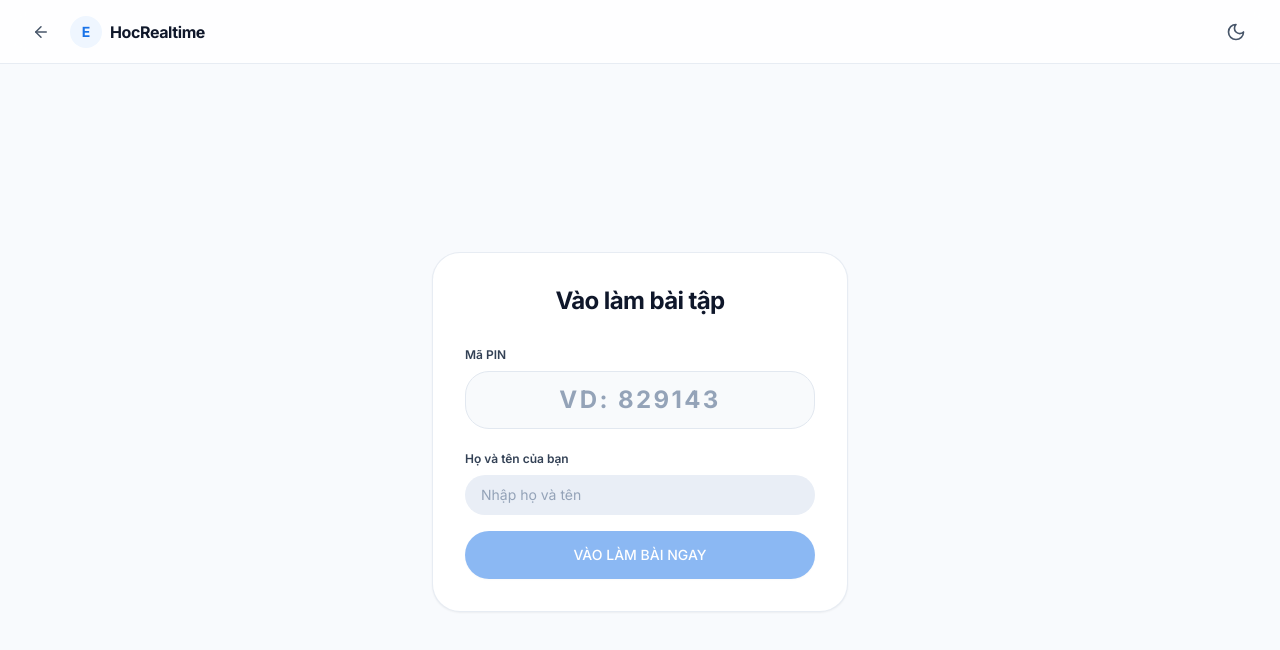
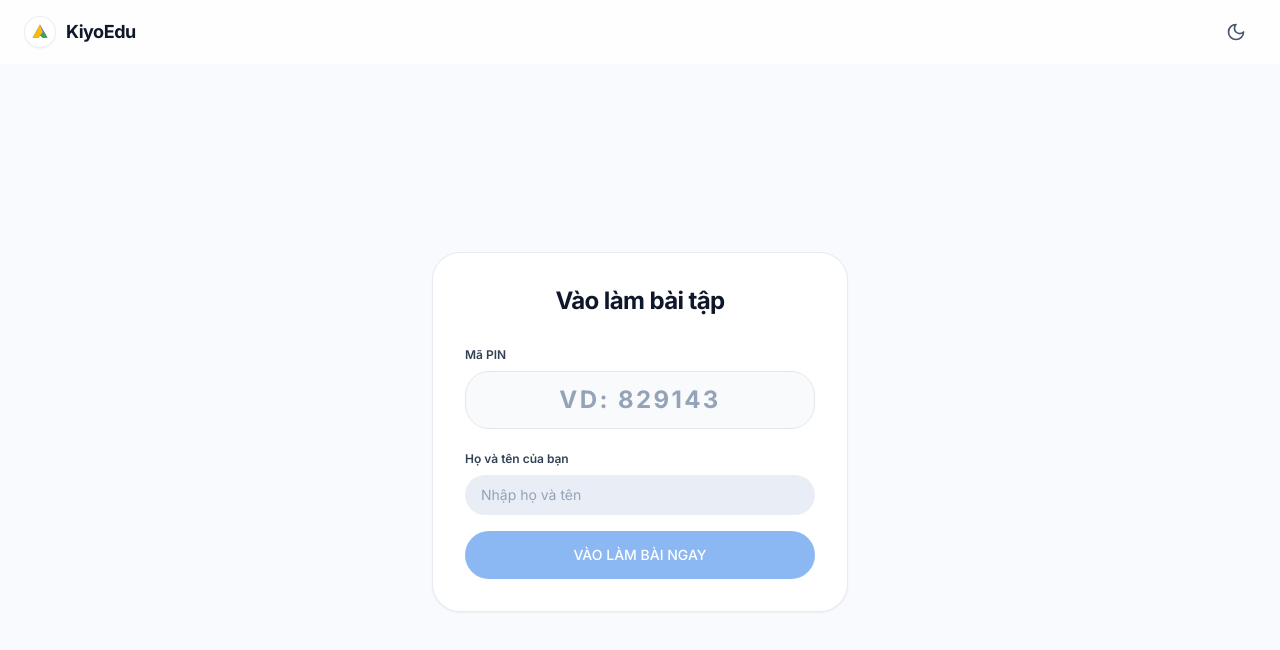
Before and after one commit to nguyenede/edu, a Next.js app in the folder web-hoc-tap/frontend/: page /app/play in a window 1280 px wide. Shown: the top 650 px of the page. Built offline with nearby package versions, Linux system fonts and the light colour scheme.

Commit message:
fix(branding): remove header divider line and back arrow, synchronize KiyoEdu brand logo

```diff
--- a/web-hoc-tap/frontend/src/app/login/page.tsx
+++ b/web-hoc-tap/frontend/src/app/login/page.tsx
@@ -175,7 +175,7 @@ function LoginFormContent() {
             </svg>
           </div>
           <span className="text-2xl font-extrabold tracking-tight text-slate-800 dark:text-slate-200">
-            HocRealtime
+            KiyoEdu
           </span>
         </div>
         <h2 className="text-2xl font-extrabold tracking-tight text-slate-900 dark:text-slate-100">
--- a/web-hoc-tap/frontend/src/app/play/page.tsx
+++ b/web-hoc-tap/frontend/src/app/play/page.tsx
@@ -22,7 +22,6 @@ import {
   Home,
   QrCode,
   Loader2,
-  ArrowLeft,
   Check,
   FileText,
   User,
@@ -544,23 +543,19 @@ function BlooketPlayContent() {
     return (
       <div className="min-h-screen bg-google-bg dark:bg-[#131314] text-slate-900 dark:text-slate-100 flex flex-col justify-between font-sans">
         {/* Top Navbar */}
-        <header className="h-16 px-4 sm:px-6 flex items-center justify-between border-b border-slate-200/80 dark:border-slate-800 bg-white/80 dark:bg-[#18181b]/80 backdrop-blur-md">
-          <div className="flex items-center gap-3">
-            <button
-              onClick={() => router.push('/app/documents')}
-              className="p-2 rounded-xl text-slate-600 dark:text-slate-400 hover:bg-slate-100 dark:hover:bg-slate-800 transition-colors"
-              title="Quay lại tài liệu"
-            >
-              <ArrowLeft size={18} />
-            </button>
-            <div className="flex items-center gap-2">
-              <div className="w-8 h-8 rounded-xl bg-blue-50 dark:bg-blue-950 text-google-blue font-bold text-sm flex items-center justify-center">
-                E
-              </div>
-              <span className="font-bold text-base tracking-tight text-slate-900 dark:text-slate-100">
-                HocRealtime
-              </span>
+        <header className="h-16 px-4 sm:px-6 flex items-center justify-between bg-white/80 dark:bg-[#18181b]/80 backdrop-blur-md">
+          <div className="flex items-center gap-2.5">
+            <div className="w-8 h-8 rounded-xl bg-white dark:bg-[#1e1f20] flex items-center justify-center p-1.5 shrink-0 shadow-sm border border-slate-200/70 dark:border-[#2d2f31]">
+              <svg viewBox="0 0 24 24" width="20" height="20" className="w-full h-full block" style={{ maxWidth: '20px', maxHeight: '20px' }}>
+                <path fill="#4285F4" d="M12 2L2 19.7h8.4L12 16.2l3.6 3.5H22L12 2z" />
+                <path fill="#FBBC05" d="M2 19.7h8.4L15.6 12 12 2 2 19.7z" />
+                <path fill="#34A853" d="M12 16.2l3.6 3.5H22L17.2 12 12 16.2z" />
+                <path fill="#EA4335" d="M12 2l5.2 10 4.8 7.7L12 2z" />
+              </svg>
             </div>
+            <span className="font-bold text-base sm:text-lg tracking-tight text-slate-900 dark:text-slate-100">
+              KiyoEdu
+            </span>
           </div>
 
           <div className="flex items-center gap-2">
@@ -848,10 +843,15 @@ function BlooketPlayContent() {
     return (
       <div className="min-h-screen bg-google-bg dark:bg-[#131314] text-slate-900 dark:text-slate-100 flex flex-col justify-between font-sans">
         {/* Header */}
-        <header className="h-16 px-4 sm:px-6 flex items-center justify-between border-b border-slate-200/80 dark:border-slate-800 bg-white/80 dark:bg-[#18181b]/80 backdrop-blur-md">
-          <div className="flex items-center gap-2">
-            <div className="w-8 h-8 rounded-xl bg-blue-50 dark:bg-blue-950 text-google-blue font-bold text-sm flex items-center justify-center">
-              E
+        <header className="h-16 px-4 sm:px-6 flex items-center justify-between bg-white/80 dark:bg-[#18181b]/80 backdrop-blur-md">
+          <div className="flex items-center gap-2.5">
+            <div className="w-8 h-8 rounded-xl bg-white dark:bg-[#1e1f20] flex items-center justify-center p-1.5 shrink-0 shadow-sm border border-slate-200/70 dark:border-[#2d2f31]">
+              <svg viewBox="0 0 24 24" width="20" height="20" className="w-full h-full block" style={{ maxWidth: '20px', maxHeight: '20px' }}>
+                <path fill="#4285F4" d="M12 2L2 19.7h8.4L12 16.2l3.6 3.5H22L12 2z" />
+                <path fill="#FBBC05" d="M2 19.7h8.4L15.6 12 12 2 2 19.7z" />
+                <path fill="#34A853" d="M12 16.2l3.6 3.5H22L17.2 12 12 16.2z" />
+                <path fill="#EA4335" d="M12 2l5.2 10 4.8 7.7L12 2z" />
+              </svg>
             </div>
             <span className="font-bold text-base tracking-tight text-slate-900 dark:text-slate-100">
               Kết quả làm bài
--- a/web-hoc-tap/frontend/src/app/register/page.tsx
+++ b/web-hoc-tap/frontend/src/app/register/page.tsx
@@ -142,7 +142,7 @@ function RegisterFormContent() {
             </svg>
           </div>
           <span className="text-2xl font-extrabold tracking-tight text-slate-800 dark:text-slate-200">
-            HocRealtime
+            KiyoEdu
           </span>
         </div>
         <h2 className="text-2xl font-extrabold tracking-tight text-slate-900 dark:text-slate-100">
```
